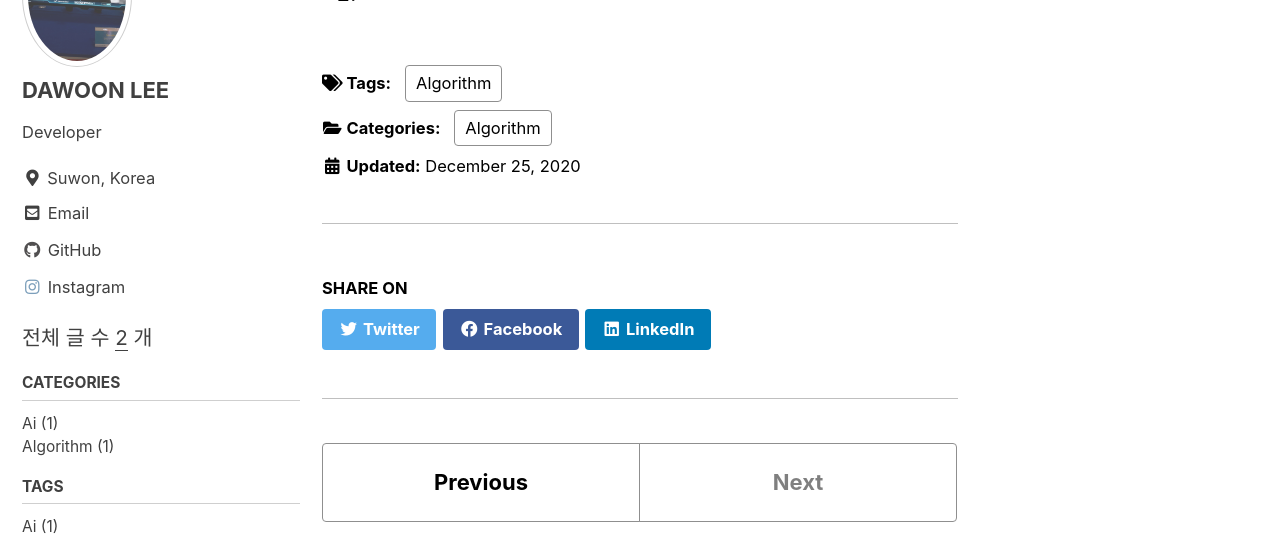
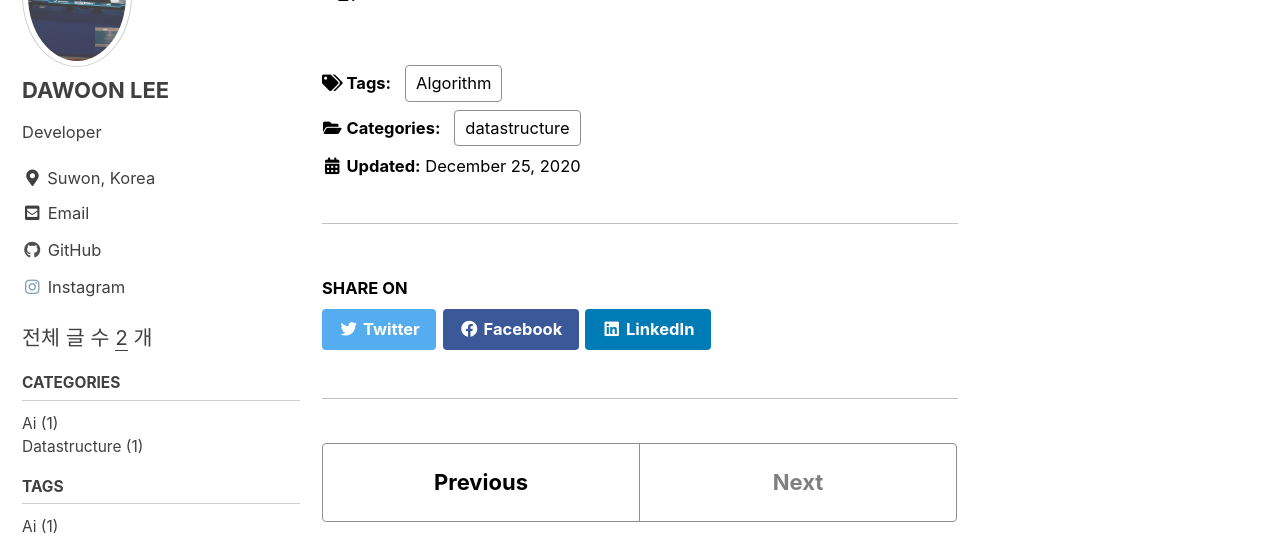
Before and after one commit to rhdrlvnd/rhdrlvnd.github.io, a Jekyll site: the page built from _posts/Algorithm/2020-12-25-BOJ14235.md, in a window 1280 px wide and 900 px high, scrolled down 1652 px. Shown: the part 142-682 px from the top of the window. Built offline with Jekyll 4.4.1, drawn with Linux system fonts in a browser that asks for light colours; cached includes are drawn as plain includes.

Commit message:
Update 2020-12-25-BOJ14235.md

```diff
--- a/_posts/Algorithm/2020-12-25-BOJ14235.md
+++ b/_posts/Algorithm/2020-12-25-BOJ14235.md
@@ -3,7 +3,7 @@ title:  BOJ 14235 크리스마스 선물
 excerpt: BOJ 14235 크리스마스 선물
 search: true
 categories:
-  - Algorithm
+  - datastructure
 tags:
   - Algorithm
 last_modified_at: 2020-12-25T15:00:00+09:00
```
